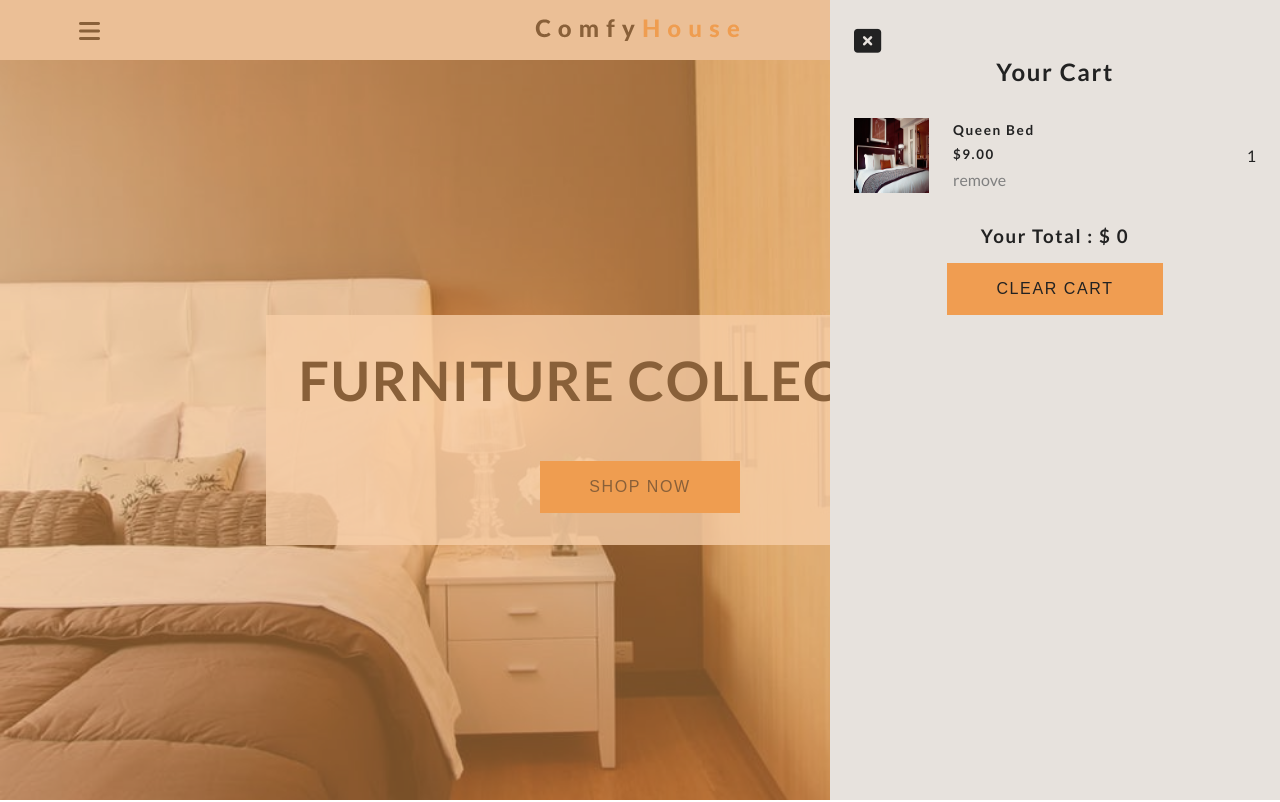
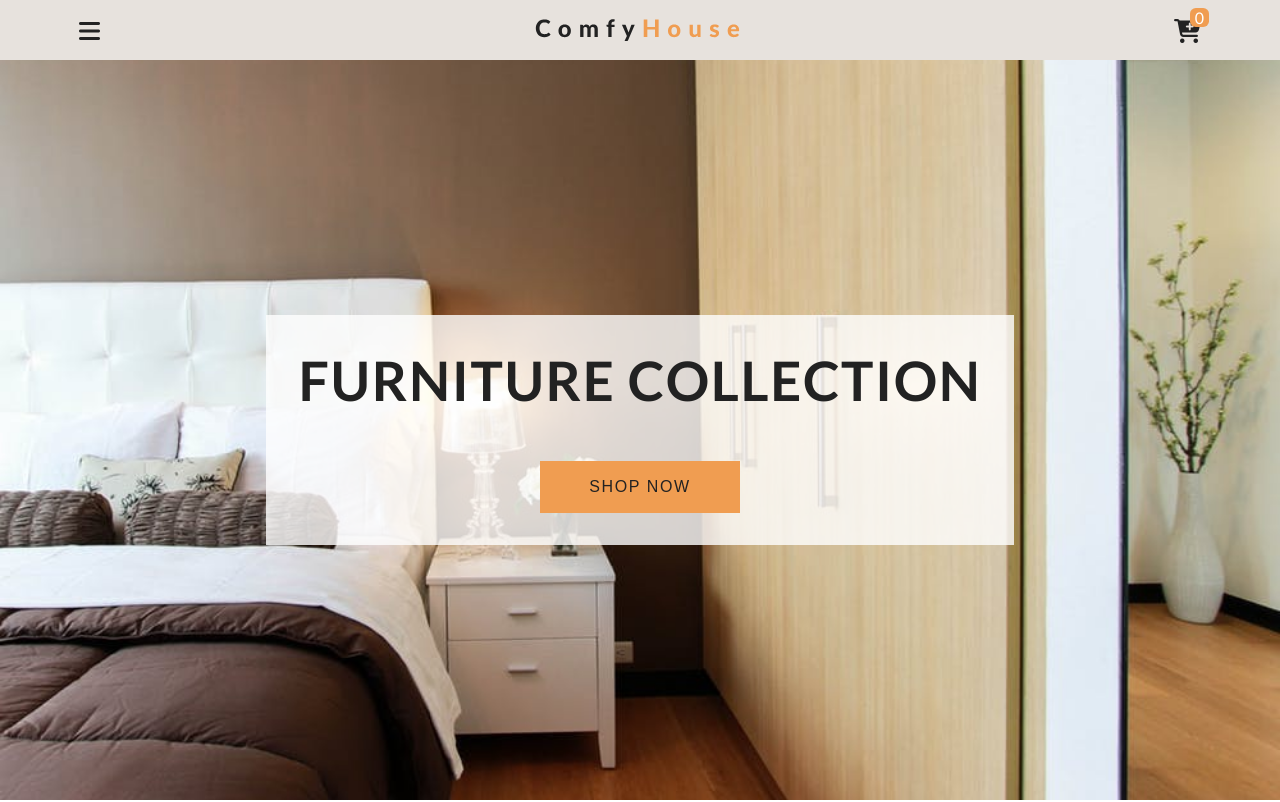
Before and after one commit to 730photo/ecommercemockup, a plain HTML site: page index.html in a window 1280 px wide. Shown: the top 802 px of the page. Drawn offline with Linux system fonts and the light colour scheme.

Commit message:
begin with the JS👨🏾‍💻

```diff
--- a/app.js
+++ b/app.js
@@ -0,0 +1,44 @@
+//variables
+
+const cartBtn = document.querySelector(".cart-btn");
+const closeCartBtn = document.querySelector(".close-cart");
+const clearCartBtn = document.querySelector(".clear-cart");
+const cartDOM = document.querySelector(".cart");
+const cartOverlay = document.querySelector(".cart-overlay");
+const cartItems = document.querySelector(".cart-items");
+const cartTotal = document.querySelector(".cart-total");
+const cartContent = document.querySelector(".cart-content");
+const productsDOM = document.querySelector(".products-center");
+
+// cart
+let cart = [];
+
+//getting the products
+class Products {
+    async getProducts(){
+        try {
+        let result = await fetch('products.json')
+        let data = await result.json();
+        return data;
+        } catch (error) {
+           console.log(error);
+        }
+    }
+}
+//display products
+class UI {
+
+}
+
+//local storage
+class Storage {
+
+}
+
+document.addEventListener("DOMContentLoaded" , ()=>{
+    const ui = new UI();
+    const products = new Products();
+
+    //get all products
+    products.getProducts().then(data => console.log(data));
+});
--- a/styles.css
+++ b/styles.css
@@ -178,7 +178,7 @@ body {
     transition: var(--mainTransition);
     background: rgb(240, 157, 81, 0.5);
     z-index: 2;
-    /* visibility: hidden; */
+    visibility: hidden;
   }
   .cart {
     position: fixed;
@@ -191,7 +191,7 @@ body {
     background: rgb(231, 226, 221);
     padding: 1.5rem;
     transition: var(--mainTransition);
-    /* transform: translateX(100%); */
+    transform: translateX(100%);
   }
   .showCart {
     transform: translateX(0);
```
